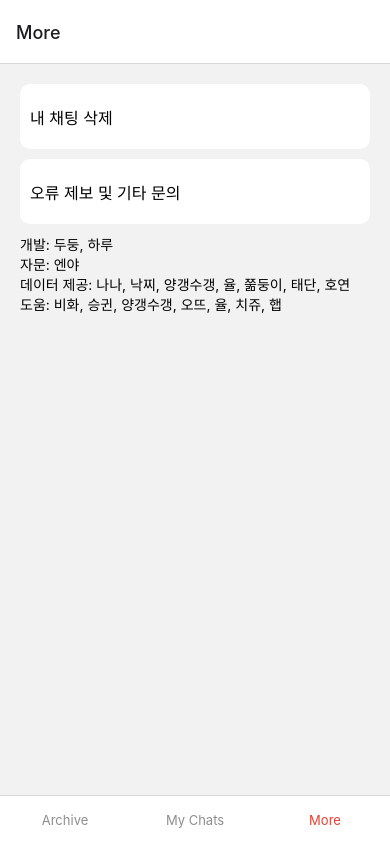
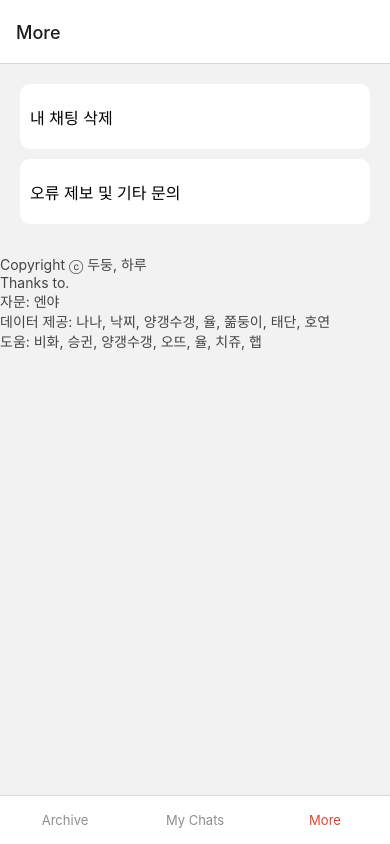
Before and after one commit to mxno28/qjqmf, a React Native app: screen /More in a window 390 px wide. Built offline with nearby package versions, Linux system fonts and the light colour scheme.

Commit message:
credit box

```diff
--- a/components/More.js
+++ b/components/More.js
@@ -53,7 +53,7 @@ const More = () => {
                 </View>
             </Modal>
             <ScrollView
-                style={{padding: 20}}
+                style={{padding: 20, flex:1}}
             >
 
                 <TouchableOpacity
@@ -72,13 +72,14 @@ const More = () => {
                         오류 제보 및 기타 문의
                     </Text>
                 </TouchableOpacity>
-                <View>
-                    <Text>개발: 두둥, 하루</Text>
-                    <Text>자문: 엔야</Text>
-                    <Text>데이터 제공: 나나, 낙찌, 양갱수갱, 율, 쭒둥이, 태단, 호연</Text>
-                    <Text>도움: 비화, 승귄, 양갱수갱, 오뜨, 율, 치쥬, 햅</Text>
-                </View>
             </ScrollView>
+            <View>
+                <Text style={styles.credit}>Copyright ⓒ 두둥, 하루</Text>
+                <Text style={styles.credit}>Thanks to.</Text>
+                <Text style={styles.credit}>자문: 엔야</Text>
+                <Text style={styles.credit}>데이터 제공: 나나, 낙찌, 양갱수갱, 율, 쭒둥이, 태단, 호연</Text>
+                <Text style={styles.credit}>도움: 비화, 승귄, 양갱수갱, 오뜨, 율, 치쥬, 햅</Text>
+            </View>
         </View>
     )
 }
--- a/components/styles.js
+++ b/components/styles.js
@@ -196,6 +196,9 @@ const styles = StyleSheet.create({
         borderBottomWidth:1,
         padding: 5,
         lineHeight: 20
+    },
+    credit: {
+        color: '#444444'
     }
 });
 
```
